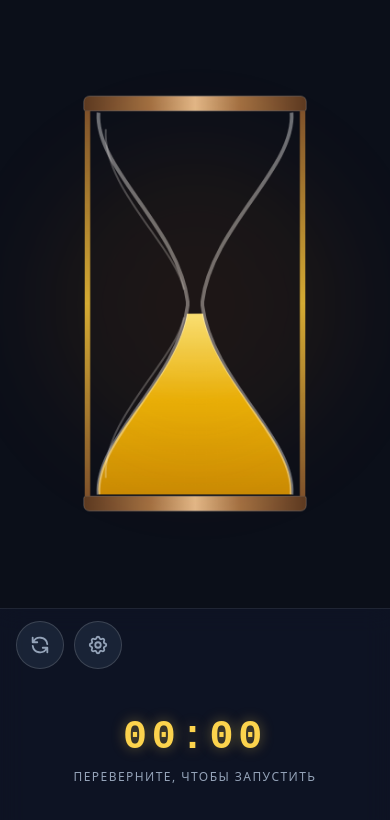
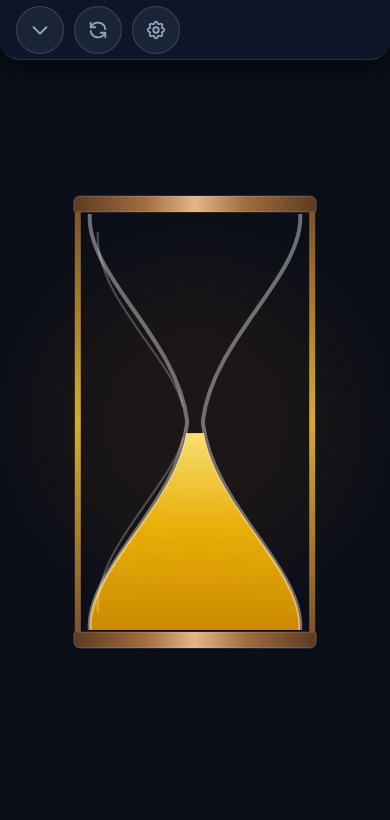
Before and after one commit to asavan/hourglass, a plain HTML site: page index.html in a window 390 px wide. Drawn offline with Linux system fonts and the light colour scheme.

Commit message:
side panel on top

```diff
--- a/index.html
+++ b/index.html
@@ -415,6 +415,14 @@
             color: #34d399;
         }
 
+        .mobile-toggle {
+            display: none;
+        }
+
+        .panel-handle {
+            display: none;
+        }
+
         @keyframes pulse {
             0%, 100% { opacity: 0.4; transform: scale(1); }
             50% { opacity: 0.8; transform: scale(1.05); }
@@ -428,21 +436,67 @@
         @media (max-width: 600px) {
             body {
                 flex-direction: column;
+                position: relative;
             }
             .canvas-container {
-                height: 72vh;
+                position: absolute;
+                inset: 0;
                 width: 100vw;
+                height: 100vh;
+                padding: 0;
+                z-index: 10;
             }
             .side-panel {
+                position: absolute;
+                top: 0;
+                left: 0;
                 width: 100vw;
-                height: 28vh;
+                height: auto;
+                max-height: 60px;
                 border-left: none;
-                border-top: 1px solid rgba(255, 255, 255, 0.08);
-                padding: 12px 16px;
+                border-bottom: 1px solid rgba(255, 255, 255, 0.12);
+                padding: 10px 16px 8px 16px;
+                overflow: hidden;
+                transition: max-height 0.35s cubic-bezier(0.4, 0, 0.2, 1);
+                box-shadow: 0 10px 25px rgba(0, 0, 0, 0.5);
+                border-radius: 0 0 20px 20px;
+                z-index: 30;
+                background: rgba(15, 23, 42, 0.92);
+            }
+            .side-panel.expanded {
+                max-height: 280px;
             }
             .top-actions {
                 flex-direction: row;
                 justify-content: space-between;
+                height: 40px;
+            }
+            .mobile-toggle {
+                display: flex;
+            }
+            .panel-handle {
+                display: flex;
+                justify-content: center;
+                align-items: center;
+                width: 100%;
+                padding-top: 10px;
+                padding-bottom: 4px;
+                cursor: pointer;
+            }
+            .handle-bar {
+                width: 36px;
+                height: 4px;
+                background-color: rgba(255, 255, 255, 0.25);
+                border-radius: 2px;
+            }
+            .chevron-icon {
+                transition: transform 0.3s ease;
+            }
+            .side-panel.expanded .chevron-icon {
+                transform: rotate(180deg);
+            }
+            .timer-section {
+                margin: 16px 0 8px 0;
             }
         }
     </style>
@@ -455,7 +509,7 @@
         <canvas id="hourglass-canvas"></canvas>
     </main>
 
-    <!-- Side Control Panel (Right side) -->
+    <!-- Side Control Panel (Right side / Top Overlay on Mobile) -->
     <aside class="side-panel">
         <div class="top-actions">
             <span id="gyro-status-badge" class="badge hidden">
@@ -466,6 +520,11 @@
             </span>
 
             <div class="action-buttons">
+                <button id="panel-toggle-btn" class="icon-btn mobile-toggle" title="Информация" aria-label="Развернуть">
+                    <svg class="icon-md chevron-icon" fill="none" stroke="currentColor" viewBox="0 0 24 24">
+                        <path stroke-linecap="round" stroke-linejoin="round" stroke-width="2" d="M19 9l-7 7-7-7"/>
+                    </svg>
+                </button>
                 <button id="manual-flip-btn" class="icon-btn" title="Перевернуть" aria-label="Перевернуть">
                     <svg class="icon-md" fill="none" stroke="currentColor" viewBox="0 0 24 24">
                         <path stroke-linecap="round" stroke-linejoin="round" stroke-width="2" d="M4 4v5h.582m15.356 2A8.001 8.001 0 004.582 9m0 0H9m11 11v-5h-.581m0 0a8.003 8.003 0 01-15.357-2m15.357 2H15"/>
@@ -488,6 +547,10 @@
 
         <div id="gyro-hint" class="hint-text hidden">
             💡 Часы управляются гироскопом: просто переверните смартфон!
+        </div>
+
+        <div id="panel-handle" class="panel-handle">
+            <span class="handle-bar"></span>
         </div>
     </aside>
 
@@ -583,6 +646,33 @@
         const requestGyroBtn = document.getElementById('request-gyro-btn');
         const gyroStatusBadge = document.getElementById('gyro-status-badge');
         const gyroHint = document.getElementById('gyro-hint');
+        const panelToggleBtn = document.getElementById('panel-toggle-btn');
+        const sidePanel = document.querySelector('.side-panel');
+        const panelHandle = document.getElementById('panel-handle');
+
+        function toggleMobilePanel() {
+            sidePanel.classList.toggle('expanded');
+        }
+
+        if (panelToggleBtn) panelToggleBtn.addEventListener('click', toggleMobilePanel);
+        if (panelHandle) panelHandle.addEventListener('click', toggleMobilePanel);
+
+        // Touch swipe gesture for expanding/collapsing panel on mobile
+        let touchStartY = 0;
+        sidePanel.addEventListener('touchstart', (e) => {
+            touchStartY = e.touches[0].clientY;
+        }, { passive: true });
+
+        sidePanel.addEventListener('touchend', (e) => {
+            const touchEndY = e.changedTouches[0].clientY;
+            const diffY = touchEndY - touchStartY;
+
+            if (diffY > 35 && !sidePanel.classList.contains('expanded')) {
+                sidePanel.classList.add('expanded');
+            } else if (diffY < -35 && sidePanel.classList.contains('expanded')) {
+                sidePanel.classList.remove('expanded');
+            }
+        }, { passive: true });
 
         let audioCtx = null;
 
```
